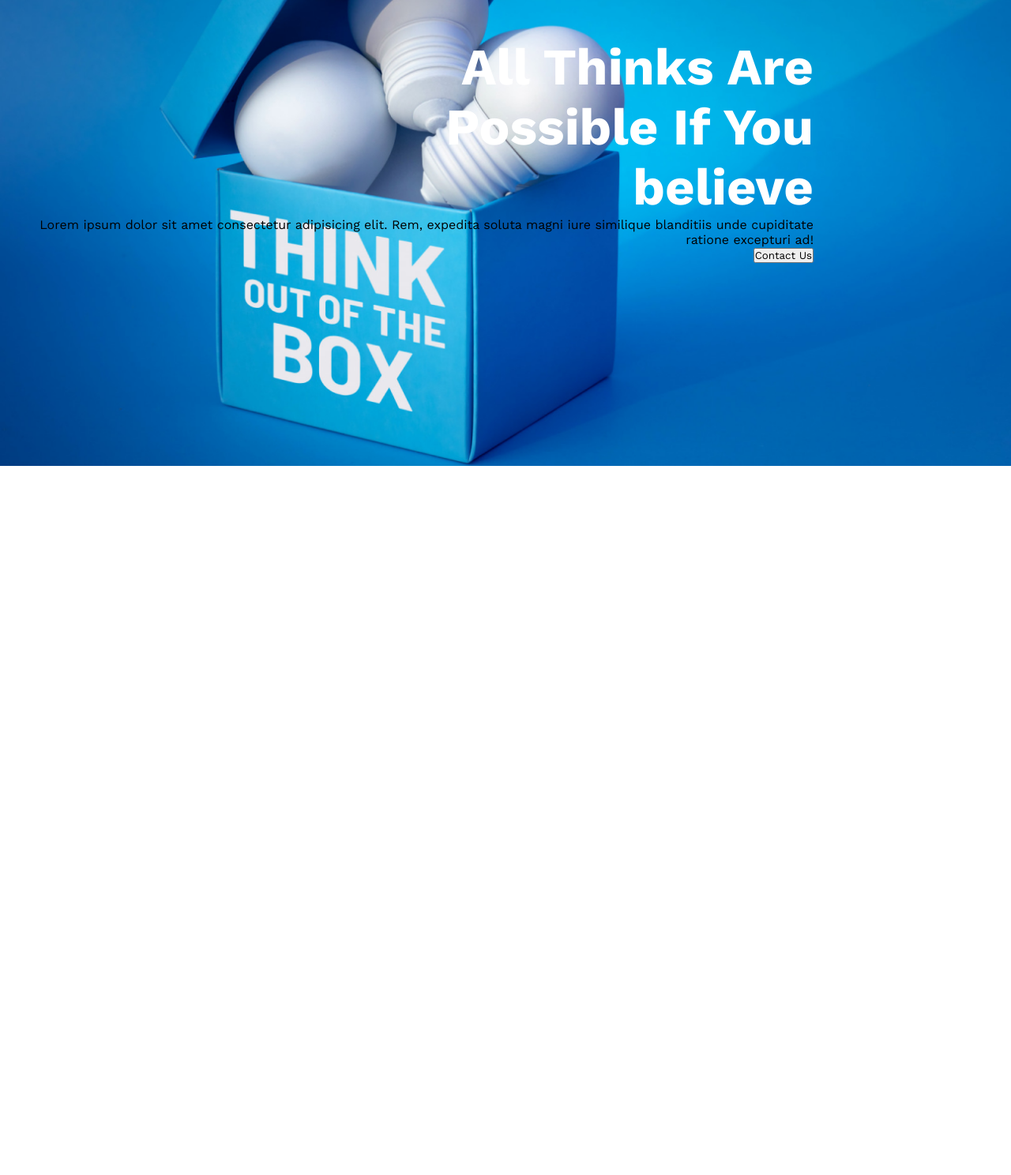
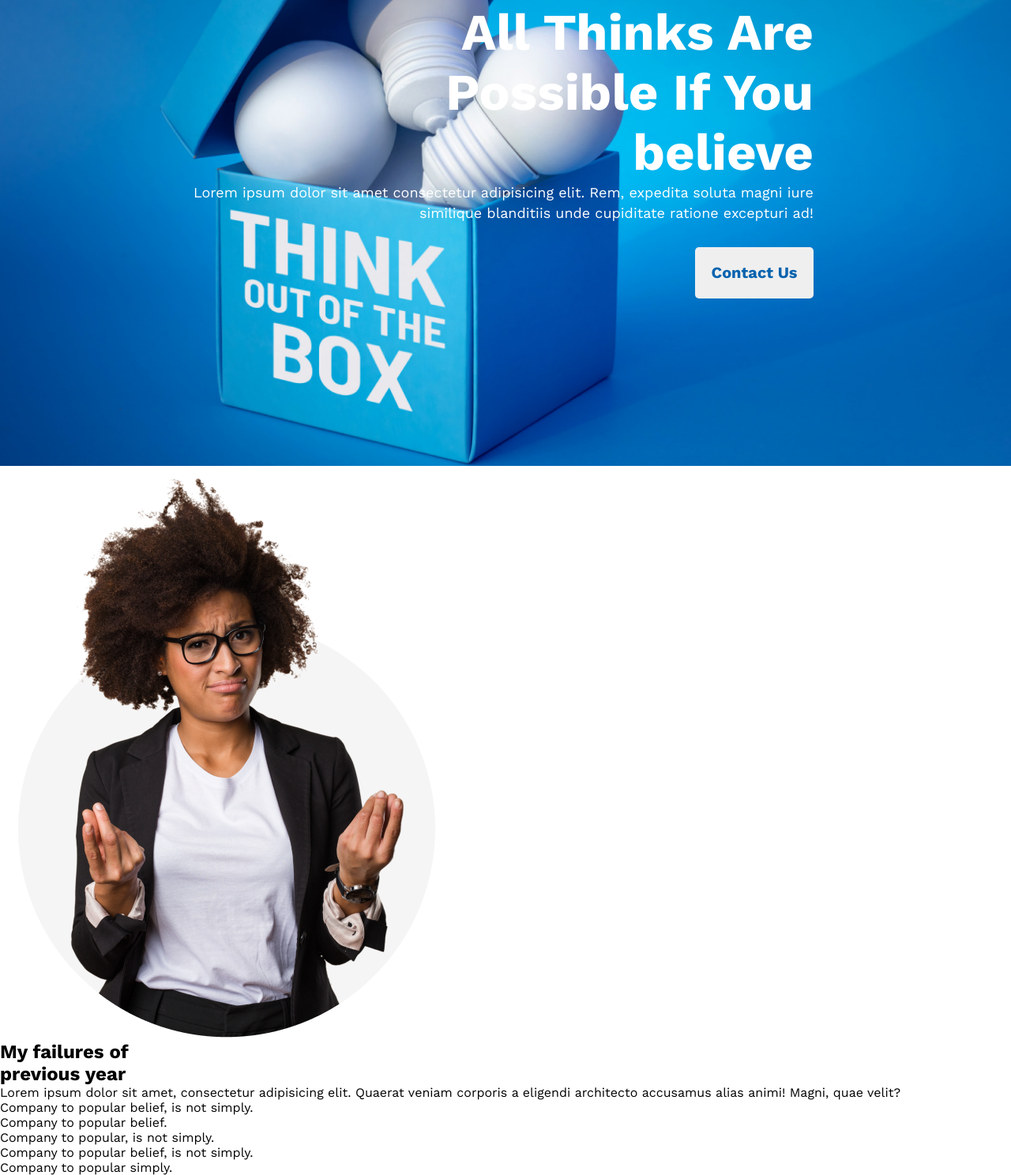
Before and after one commit to wspcf/first-assignment, a plain HTML site: page index.html in a window 1280 px wide. Shown: the part 210-1698 px from the top of the page at 79% size. Before the commit the page ends 800 px from the top, so only its background shows below. Drawn offline with nearby package versions, Linux system fonts and the light colour scheme.

Commit message:
some update

```diff
--- a/index.html
+++ b/index.html
@@ -26,12 +26,10 @@
                 <!-- Header Title -->
                 <h1>All Thinks Are<br>Possible If You<br>believe</h1>
                 <!-- Header Description -->
-                <p>Lorem ipsum dolor sit amet consectetur adipisicing elit. Rem, expedita soluta magni iure similique
+                <p>Lorem ipsum dolor sit amet consectetur adipisicing elit. Rem, expedita soluta magni iure<br>similique
                     blanditiis unde cupiditate ratione excepturi ad!</p>
                 <!-- Header Contact Us Button -->
-                <div class="contact_us_btn">
-                    <button type="submit">Contact Us</button>
-                </div>
+                <button type="submit">Contact Us</button>
 
             </div>
         </div>
@@ -39,7 +37,27 @@
     <!-- 🙂 Code For Header Area End 🙂 -->
     <!-- 🏃 Code For Main Area Start 🏃 -->
     <main>
-
+        <!-- Section For My Failures -->
+        <section class="my_failures">
+            <div class="mf_content">
+                <div class="mf_image">
+                    <!-- Left Side Image -->
+                    <img src="images/person.png" alt="">
+                </div>
+                <div class="mf_text">
+                    <h2>My failures of<br>previous year</h2>
+                    <p>Lorem ipsum dolor sit amet, consectetur adipisicing elit. Quaerat veniam corporis a eligendi
+                        architecto accusamus alias animi! Magni, quae velit?</p>
+                    <ul>
+                        <li>Company to popular belief, is not simply.</li>
+                        <li>Company to popular belief.</li>
+                        <li>Company to popular, is not simply.</li>
+                        <li>Company to popular belief, is not simply.</li>
+                        <li>Company to popular simply.</li>
+                    </ul>
+                </div>
+            </div>
+        </section>
     </main>
     <!-- 🙂 Code For Main Area End 🙂 -->
     <!-- 🏃 Code For Footer Area Start 🏃 -->
--- a/styles/style.css
+++ b/styles/style.css
@@ -27,10 +27,28 @@
 }
 /* Header Description */
 .hb_content p {
+  color: #fff;
+  font-size: 18px;
+  font-weight: 400;
+  line-height: 26px;
+}
+.hb_content button {
+  width: 150px;
+  height: 65px;
+  margin-top: 30px;
+  border: none;
+  border-radius: 5px;
+  font-size: 20px;
+  font-weight: 700;
+  color: #0763ae;
 }
 /* Code For Header Area End */
 /* Code For Main Area Start */
 main {
+  /* Section For My Failures  */
+  .my_failures{
+
+  }
 }
 /* Code For Main Area End */
 /* Code For Footer Area Start */
```
